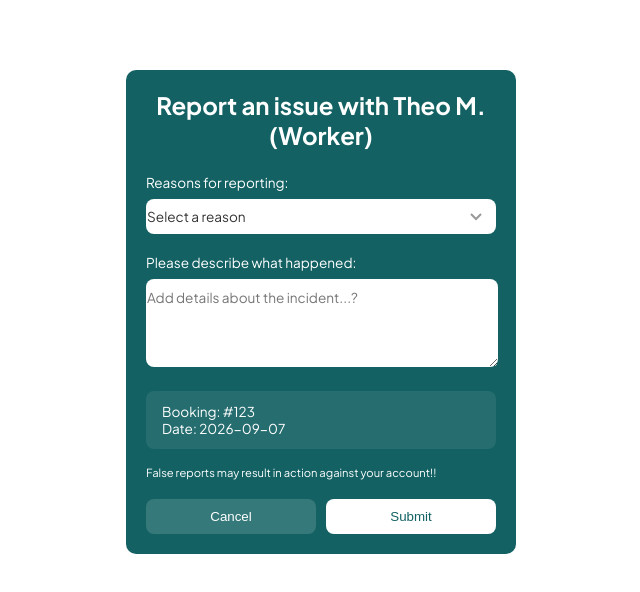
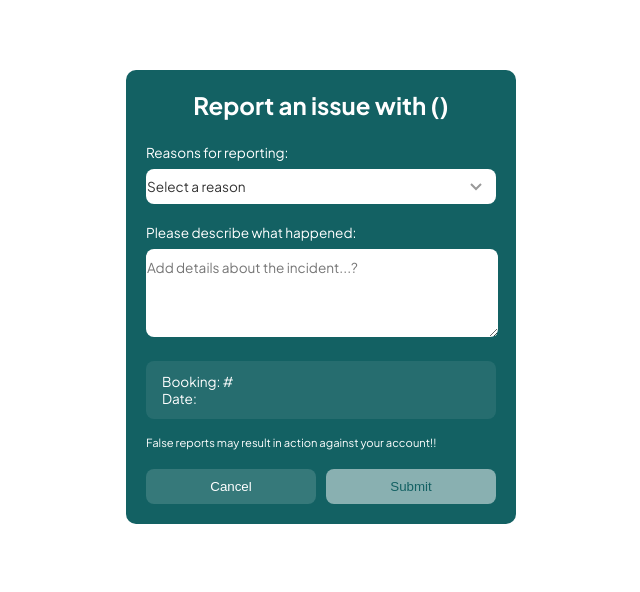
Before and after one commit to nonhlanhlakunene/lca-yenza-frontend, a Vue app: page /report-test in a window 1280 px wide. Shown: the top 592 px of the page, without its empty margins (319-959 px from the left). Built offline with nearby package versions, Linux system fonts and the light colour scheme.

Commit message:
Changed reviewcard to use props instead of hardcoded placeholders and to also account for two way reviews

```diff
--- a/src/components/ReportPopup.vue
+++ b/src/components/ReportPopup.vue
@@ -2,12 +2,12 @@
     <div class="n-reportCard">
 
         <div class="n-header">
-            <h2>Report an issue with Theo M. (Worker)</h2>
+            <h2>Report an issue with {{ personName }} ({{ personType }})</h2>
         </div>
 
         <div class="form-group">
             <label for="reasons">Reasons for reporting:</label>
-            <select name="reasons" id="reasons">
+            <select name="reasons" id="reasons" v-model="selectedReason">
                 <option value="">Select a reason</option>
                 <option value="behavior">Inappropriate behavior / Harassment</option>
                 <option value="no-show">No-show</option>
@@ -27,12 +27,13 @@
             name="message"
             rows="4"
             placeholder="Add details about the incident...?"
+            v-model="description"
             ></textarea>
         </div>
 
         <div class="booking-info">
-            <p><span class="label">Booking:</span> #123</p>
-            <p><span class="label">Date:</span> 2026-09-07</p>
+            <p><span class="label">Booking:</span> #{{ bookingId }}</p>
+            <p><span class="label">Date:</span> {{ date }}</p>
         </div>
 
         <div class="warning">
@@ -40,8 +41,13 @@
         </div>
 
         <div class="n-buttons">
-          <button class="cancel-button" type="button">Cancel</button>
-          <button class="submit-button" type="button">Submit</button>
+          <button class="cancel-button" type="button" @click="$emit('close')">Cancel</button>
+          <button
+            class="submit-button"
+            type="button"
+            @click="submitReport"
+            :disabled="!selectedReason || !description.trim()"
+          >Submit</button>
         </div>
     </div>
 </template>
@@ -50,6 +56,43 @@
 <script>
 export default {
     name: "ReportCard",
+    props: {
+        personName: {
+            type: String,
+            required: true
+        },
+        personType: {
+            type: String,
+            required: true
+        },
+        bookingId: {
+            type: String,
+            required: true
+        },
+        date: {
+            type: String,
+            required: true
+        }
+    },
+    data() {
+        return {
+            selectedReason: '',
+            description: ''
+        }
+    },
+    methods: {
+        submitReport() {
+            const report = {
+                personName: this.personName,
+                personType: this.personType,
+                bookingId: this.bookingId,
+                reason: this.selectedReason,
+                description: this.description
+            }
+            console.log('Report submitted:', report)
+            this.$emit('close')
+        }
+    }
 };
 </script>
 
@@ -61,8 +104,6 @@ export default {
   --color-primary: #136163;
   --color-primary-dark: #134748;
   --color-text: #000000;
-  /* --color-text-muted: #c7c7c7;
-  --color-border: #d9d9d9; */
   --font-main: "Plus Jakarta Sans", sans-serif;
   --font-xs: 0.7rem;
   --font-sm: 0.85rem;
@@ -199,5 +240,11 @@ select {
   box-shadow: 0 4px 15px rgba(0, 0, 0, 0.15);
 }
 
+.submit-button:disabled {
+  opacity: 0.5;
+  cursor: not-allowed;
+  transform: none;
+  box-shadow: none;
+}
 
 </style>
--- a/src/components/ReviewPopup.vue
+++ b/src/components/ReviewPopup.vue
@@ -2,11 +2,11 @@
     <div class="n-reviewCard">
 
         <div class="n-header">
-            <h2>Rate your experience with Theo M.</h2>
+            <h2>Rate your experience with  {{ personName }} ({{ personType }})</h2>
         </div>
 
         <div class="form-group">
-            <label for="rating">How was your booking?</label>
+            <label for="rating">{{ personType === 'Worker' ? 'How was your service?' : 'How was this customer?' }}</label>
 
             <div class="stars">
                 <span v-for="star in 5" :key="star" class="star"
@@ -30,8 +30,8 @@
         </div>
 
         <div class="booking-info">
-            <p><span class="label">Booking:</span> #123</p>
-            <p><span class="label">Date:</span> 2026-09-07</p>
+            <p><span class="label">Booking:</span> #{{ bookingId }}</p>
+            <p><span class="label">Date:</span> {{ date }}</p>
         </div>
 
         <div class="n-buttons">
@@ -43,6 +43,24 @@
 
 <script>
 export default {
+    props: {
+        personName: {
+            type: String,
+            required: true
+        },
+        personType: {
+            type: String,
+            required: true
+        },
+        bookingId: {
+            type: String,
+            required: true
+        },
+        date: {
+            type: String,
+            required: true
+        }
+    },
     data() {
         return {
             hoveredRating: 0,
@@ -54,6 +72,9 @@ export default {
     methods: {
         submitReview() {
             const review = {
+                personName: this.personName,
+                personType: this.personType,
+                bookingId: this.bookingId,
                 rating: this.selectedRating,
                 comment: this.comment
             }
```
